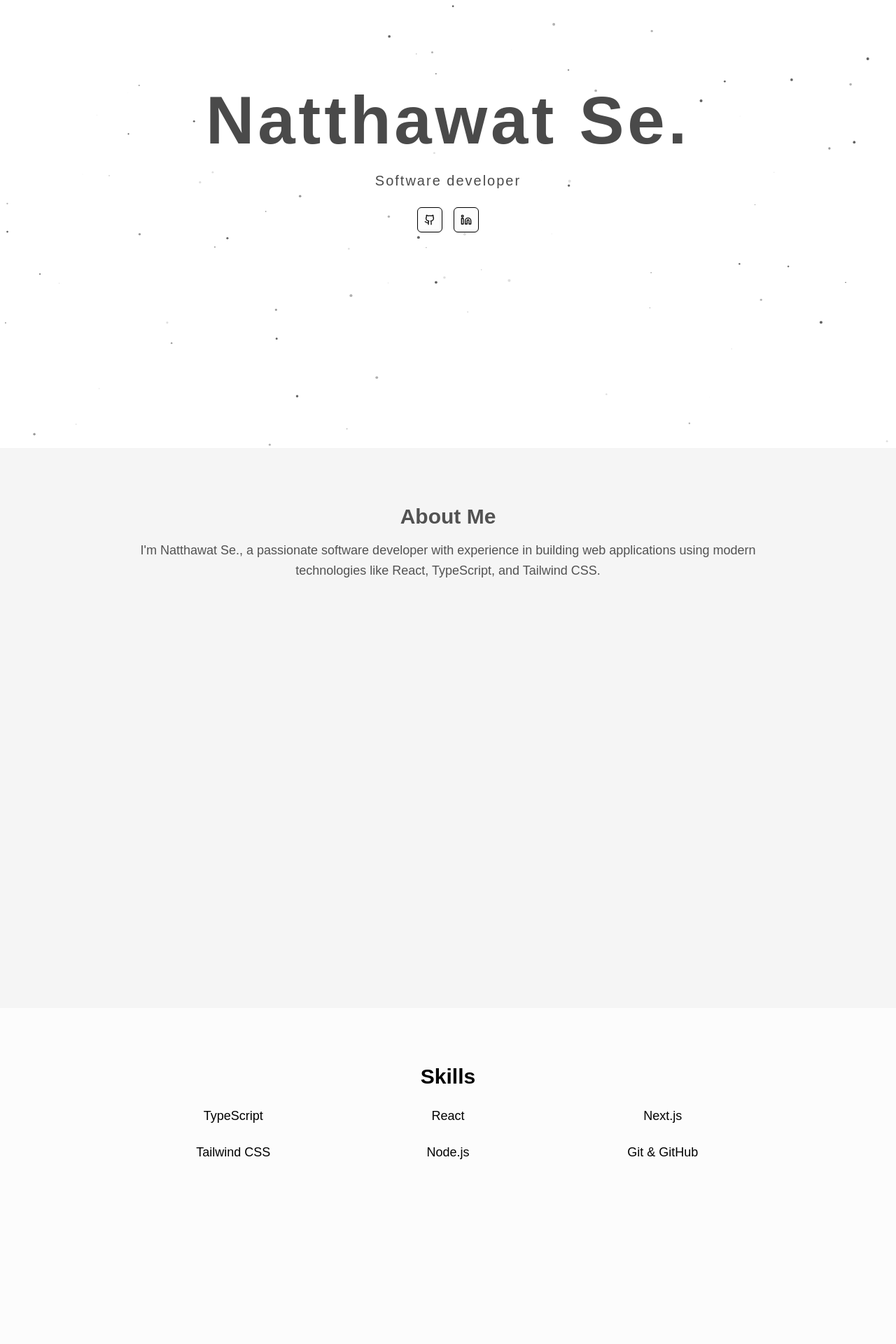
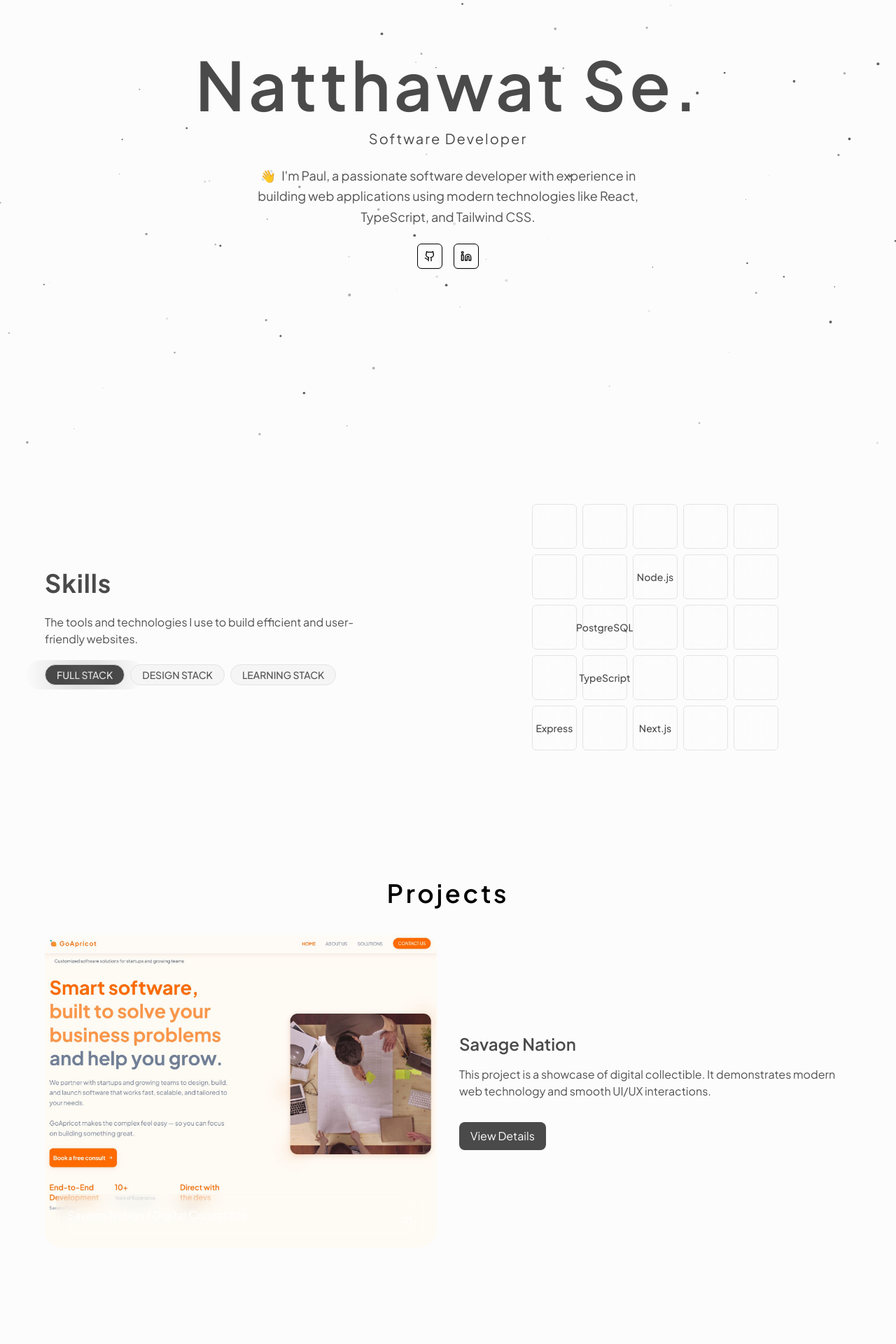
Before and after one commit to thedramaboy/my-portfolio, a Next.js app: page / in a window 1280 px wide. Shown: the part 160-2080 px from the top of the page at 70% size. Built offline with nearby package versions, Linux system fonts and the light colour scheme.

Commit message:
refactor: added some details to components

```diff
--- a/src/app/globals.css
+++ b/src/app/globals.css
@@ -41,9 +41,9 @@ html {
   --sidebar-accent-foreground: oklch(0 0 0);
   --sidebar-border: oklch(0.9400 0 0);
   --sidebar-ring: oklch(0 0 0);
-  --font-sans: Geist, sans-serif;
-  --font-serif: Georgia, serif;
-  --font-mono: Geist Mono, monospace;
+  --font-sans: Plus Jakarta Sans, sans-serif;
+  --font-serif: Source Serif Pro, serif;
+  --font-mono: Space Mono, monospace;
   --radius: 0.5rem;
   --shadow-2xs: 0px 1px 2px 0px hsl(0 0% 0% / 0.09);
   --shadow-xs: 0px 1px 2px 0px hsl(0 0% 0% / 0.09);
@@ -90,9 +90,9 @@ html {
   --sidebar-accent-foreground: oklch(1 0 0);
   --sidebar-border: oklch(0.3200 0 0);
   --sidebar-ring: oklch(0.7200 0 0);
-  --font-sans: Geist, sans-serif;
-  --font-serif: Georgia, serif;
-  --font-mono: Geist Mono, monospace;
+  --font-sans: Plus Jakarta Sans, sans-serif;
+  --font-serif: Source Serif Pro, serif;
+  --font-mono: Space Mono, monospace;
   --radius: 0.5rem;
   --shadow-2xs: 0px 1px 2px 0px hsl(0 0% 0% / 0.09);
   --shadow-xs: 0px 1px 2px 0px hsl(0 0% 0% / 0.09);
--- a/src/app/page.tsx
+++ b/src/app/page.tsx
@@ -1,4 +1,3 @@
-import About from "@/components/about";
 import Contact from "@/components/contact";
 import Footer from "@/components/footer";
 import Header from "@/components/header";
@@ -11,7 +10,6 @@ export default function Home() {
     <div>
       <Header/>
       <Hero/>
-      <About />
       <Skills />
       <Projects />
       <Contact/>
--- a/src/components/about.tsx
+++ /dev/null
@@ -1,12 +0,0 @@
-export default function About() {
-  return (
-    <section id="about" className="min-h-screen px-6 py-20 bg-muted text-muted-foreground">
-      <div className="max-w-4xl mx-auto text-center">
-        <h2 className="text-3xl font-bold mb-4">About Me</h2>
-        <p className="text-lg leading-relaxed">
-          I&apos;m Natthawat Se., a passionate software developer with experience in building web applications using modern technologies like React, TypeScript, and Tailwind CSS.
-        </p>
-      </div>
-    </section>
-  );
-}
--- a/src/components/footer.tsx
+++ b/src/components/footer.tsx
@@ -1,6 +1,6 @@
 export default function Footer() {
   return (
-    <footer className="bg-muted text-muted-foreground text-sm py-6 text-center">
+    <footer className="bg-background text-foreground text-sm py-6 text-center">
       <p>
         © {new Date().getFullYear()} Natthawat Se. All rights reserved.
       </p>
--- a/src/components/hero.tsx
+++ b/src/components/hero.tsx
@@ -2,10 +2,9 @@
 
 import { Button } from "./ui/button"
 import Link from "next/link"
-import { Github, Linkedin} from "lucide-react"
+import { Github, Linkedin } from "lucide-react"
 import { motion } from "framer-motion"
 import { useEffect, useRef } from "react"
-
 
 export default function Hero() {
   const canvasRef = useRef<HTMLCanvasElement>(null)
@@ -57,11 +56,11 @@ export default function Hero() {
       }
 
       draw() {
-        if (!ctx) return;
-            ctx.fillStyle = this.color;
-            ctx.beginPath();
-            ctx.arc(this.x, this.y, this.size, 0, Math.PI * 2);
-            ctx.fill();
+        if (!ctx) return
+        ctx.fillStyle = this.color
+        ctx.beginPath()
+        ctx.arc(this.x, this.y, this.size, 0, Math.PI * 2)
+        ctx.fill()
       }
     }
 
@@ -95,24 +94,38 @@ export default function Hero() {
 
   return (
     <div className="relative h-screen w-full overflow-hidden">
-      <canvas ref={canvasRef} className="absolute inset-0 h-full w-full bg-white" />
+      <canvas ref={canvasRef} className="absolute inset-0 h-full w-full bg-background" />
       <div className="relative z-10 flex h-full flex-col items-center justify-center px-4 text-center">
         <motion.h1
-          className="mb-6 text-6xl font-semibold text-primary tracking-wider sm:text-7xl lg:text-8xl"
+          className="mb-4 text-6xl font-semibold text-primary tracking-wider sm:text-7xl lg:text-8xl"
           initial={{ opacity: 0, y: 20 }}
           animate={{ opacity: 1, y: 0 }}
           transition={{ duration: 0.8 }}
         >
           Natthawat Se.
         </motion.h1>
+
         <motion.p
-          className="max-w-[600px] tracking-widest text-lg text-primary sm:text-xl"
+          className="text-lg sm:text-xl text-primary tracking-widest"
           initial={{ opacity: 0, y: 20 }}
           animate={{ opacity: 1, y: 0 }}
           transition={{ duration: 0.8, delay: 0.2 }}
         >
-          Software developer
+          Software Developer
         </motion.p>
+
+        <motion.p
+          className="max-w-xl mt-6 text-muted-foreground text-base sm:text-lg leading-relaxed"
+          initial={{ opacity: 0, y: 20 }}
+          animate={{ opacity: 1, y: 0 }}
+          transition={{ duration: 0.8, delay: 0.4 }}
+        >
+          <span role="img" aria-label="waving hand" className="mr-2">👋</span>
+          I&apos;m Paul, a passionate software developer with experience in
+          building web applications using modern technologies like React, TypeScript,
+          and Tailwind CSS.
+        </motion.p>
+
         <div className="space-x-4 py-6">
           <Link href="https://github.com/thedramaboy" target="_blank">
             <Button variant="outline" size="icon" className="border border-black">
--- a/src/components/projects.tsx
+++ b/src/components/projects.tsx
@@ -1,15 +1,68 @@
+"use client"
+
+import Image from "next/image"
+
+const projects = [
+  {
+    title: "Savage Nation",
+    description: "Digital Collectible",
+    image: "/images/pic1.jpg",
+  },
+]
+
 export default function Projects() {
   return (
-    <section id="projects" className="min-h-screen px-6 py-20 bg-muted text-muted-foreground">
-      <div className="max-w-4xl mx-auto text-center">
-        <h2 className="text-3xl font-bold mb-6">Projects</h2>
-        <div className="space-y-6">
-          <div className="p-4 border rounded-md bg-white text-black">
-            <h3 className="text-xl font-semibold">Project Name</h3>
-            <p>A short description of the project with technologies used.</p>
-          </div>
-        </div>
+    <section
+      id="projects"
+      className="min-h-screen px-6 py-20 bg-background text-foreground"
+    >
+      <div className="max-w-6xl mx-auto space-y-20">
+        <h2 className="text-center py-6 text-4xl font-semibold tracking-widest mb-4">
+          Projects
+        </h2>
+
+        {projects.map((project, index) => {
+          const isEven = index % 2 === 0
+
+          return (
+            <div
+              key={index}
+              className={`grid md:grid-cols-2 gap-8 items-center ${
+                isEven ? "" : "md:flex-row-reverse"
+              }`}
+            >
+              {/* Image */}
+              <div className="relative overflow-hidden rounded-3xl">
+                <Image
+                  src={project.image}
+                  alt={project.title}
+                  width={600}
+                  height={400}
+                  className="w-full h-auto object-cover rounded-3xl"
+                />
+
+                {/* Liquid Glass Overlay */}
+                <div className="absolute bottom-4 left-4 right-4 p-4 bg-white/10 backdrop-blur-md rounded-lg flex justify-between items-center text-sm md:text-base">
+                  <span className="text-white">{project.title} / {project.description}</span>
+                  <span className="text-white text-xl">→</span>
+                </div>
+              </div>
+
+              {/* Project Details */}
+              <div className="space-y-4">
+                <h3 className="text-2xl font-semibold text-primary">{project.title}</h3>
+                <p className="text-muted-foreground">
+                  This project is a showcase of {project.description.toLowerCase()}.
+                  It demonstrates modern web technology and smooth UI/UX interactions.
+                </p>
+                <button className="mt-4 px-4 py-2 bg-primary text-primary-foreground rounded-lg hover:bg-primary/90 transition">
+                  View Details
+                </button>
+              </div>
+            </div>
+          )
+        })}
       </div>
     </section>
-  );
+  )
 }
--- a/src/components/skills.tsx
+++ b/src/components/skills.tsx
@@ -1,17 +1,117 @@
+"use client"
+
+import { useState, useEffect } from "react"
+import { motion } from "framer-motion"
+import clsx from "clsx"
+
+const FULL_STACK = ["Next.js", "Node.js", "Express", "TypeScript", "PostgreSQL"]
+const DESIGN_STACK = ["Tailwind", "Framer Motion", "Shadcn", "CSS Modules", "Figma"]
+const LEARNING_STACK = ["tRPC", "Prisma", "Zod", "GraphQL", "Docker"]
+
+const TABS = [
+  { label: "FULL STACK", data: FULL_STACK },
+  { label: "DESIGN STACK", data: DESIGN_STACK },
+  { label: "LEARNING STACK", data: LEARNING_STACK },
+]
+
+const GRID_SIZE = 25
+
 export default function Skills() {
+  const [activeTab, setActiveTab] = useState(0)
+  const [gridItems, setGridItems] = useState<string[]>([])
+
+  useEffect(() => {
+    setGridItems(fillGrid(FULL_STACK))
+  }, [])
+
+  function handleTab(index: number) {
+    setActiveTab(index)
+    setGridItems(fillGrid(TABS[index].data))
+  }
+
   return (
-    <section id="skills" className="min-h-screen px-6 py-20 bg-background text-foreground">
-      <div className="max-w-4xl mx-auto text-center">
-        <h2 className="text-3xl font-bold mb-6">Skills</h2>
-        <div className="grid grid-cols-2 sm:grid-cols-3 gap-6 text-lg">
-          <span>TypeScript</span>
-          <span>React</span>
-          <span>Next.js</span>
-          <span>Tailwind CSS</span>
-          <span>Node.js</span>
-          <span>Git & GitHub</span>
+    <section
+      id="projects"
+      className="bg-background text-foreground px-6 py-20"
+    >
+      <div className="max-w-6xl mx-auto grid grid-cols-1 md:grid-cols-2 gap-8">
+        {/* Left column */}
+        <div className="flex flex-col justify-center space-y-6">
+          <h2 className="text-4xl font-bold text-primary tracking-wide">
+            Skills
+          </h2>
+          <p className="text-muted-foreground max-w-md">
+            The tools and technologies I use to build efficient and user-friendly websites.
+          </p>
+          <div className="flex flex-wrap gap-2 relative">
+            {TABS.map((tab, index) => (
+              <motion.button
+                key={tab.label}
+                onClick={() => handleTab(index)}
+                className={clsx(
+                  "px-4 py-1 rounded-full border text-sm font-medium transition relative z-10",
+                  activeTab === index
+                    ? "bg-primary text-primary-foreground"
+                    : "bg-muted text-muted-foreground border-border hover:bg-accent hover:text-accent-foreground"
+                )}
+                whileHover={{ scale: 1.05 }}
+                initial="initial"
+                animate="initial"
+                whileTap="hover"
+              >
+                {tab.label}
+                {activeTab === index && (
+                  <motion.div
+                    className="absolute inset-0 rounded-full pointer-events-none"
+                    style={{
+                      background: "radial-gradient(circle, rgba(100,100,100,0.2) 0%, rgba(50,50,50,0.1) 40%, rgba(0,0,0,0) 100%)",
+                    }}
+                    initial={{ opacity: 0, scale: 0.8 }}
+                    animate={{ opacity: 1, scale: 1.5 }}
+                    exit={{ opacity: 0, scale: 0.8 }}
+                    transition={{ duration: 0.4, ease: [0.4, 0, 0.2, 1] }}
+                  />
+                )}
+              </motion.button>
+            ))}
+          </div>
+        </div>
+
+        {/* Right column */}
+        <div className="mx-auto max-w-[400px] grid grid-cols-5 gap-2">
+          {gridItems.map((item, i) => (
+            <motion.div
+              key={i}
+              whileHover={{ scale: item ? 1.05 : 1 }}
+              className={clsx(
+                "w-16 h-16 flex items-center justify-center text-sm font-medium rounded-md",
+                "border border-border bg-white/5 backdrop-blur-md transition-all",
+                item ? "text-primary" : "text-transparent"
+              )}
+            >
+              {item || "."}
+            </motion.div>
+          ))}
         </div>
       </div>
     </section>
-  );
+  )
 }
+
+function fillGrid(data: string[]): string[] {
+  const filled = Array(GRID_SIZE).fill("")
+  const indexes = getRandomIndexes(GRID_SIZE, data.length)
+  indexes.forEach((idx, i) => {
+    filled[idx] = data[i]
+  })
+  return filled
+}
+
+function getRandomIndexes(total: number, count: number): number[] {
+  const indexes: number[] = []
+  while (indexes.length < count) {
+    const rand = Math.floor(Math.random() * total)
+    if (!indexes.includes(rand)) indexes.push(rand)
+  }
+  return indexes
+}
```
Also changed, not shown: public/images/pic1.JPG (added). Lines whose indentation alone changed are shown as unchanged.
